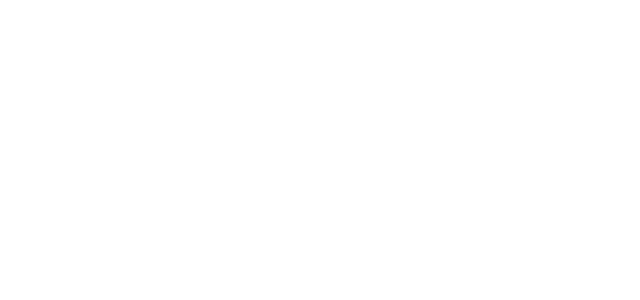
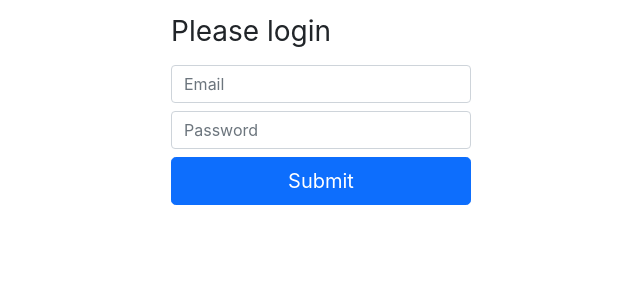
Before and after one commit to abhishek-kumar2/typescript-react-admin, a React (Create React App) app: page /login in a window 1280 px wide. Before the commit this address had no page. Shown: the top 300 px of the page, without its empty margins (319-959 px from the left). Built offline with nearby package versions, Linux system fonts and the light colour scheme.

Commit message:
Login registered user

```diff
--- a/src/App.tsx
+++ b/src/App.tsx
@@ -7,6 +7,7 @@
 import {BrowserRouter, Route, Routes} from "react-router-dom";
 import Dashboard from "./pages/Dashboard";
 import Register from "./pages/Register";
+import Login from "./pages/Login";
 
 
 function App() {
@@ -17,6 +18,7 @@
                   <Route path={'/'} element={<Dashboard/>}/>
                   <Route path={'/users'} element={<Users/>}/>
                   <Route path={'/register'} element={<Register/>}/>
+                  <Route path={'/login'} element={<Login/>}/>
               </Routes>
           </BrowserRouter>
       </div>
--- /dev/null
+++ b/src/pages/Login.tsx
@@ -0,0 +1,48 @@
+import axios from 'axios';
+import React, {SyntheticEvent, useState} from 'react';
+import { Navigate } from 'react-router-dom';
+
+const Login = () => {
+    const [email, setEmail] = useState('');
+    const [password, setPassword] = useState('');
+    const [redirect, setRedirect] = useState(false);
+
+    const submit = async (e: SyntheticEvent) => {
+        e.preventDefault();
+
+        try {
+            const {data} = await axios.post('http://localhost:8001/api/login', {
+                email,
+                password
+            }, {withCredentials: true});
+
+            setRedirect(true);
+            console.log(data);
+        } catch (e: any) {
+            console.log(`${e.response.status}: ${e.response.statusText}`);
+        }
+    }
+
+    if(redirect) {
+        return <Navigate to={'/'}/>;
+    }
+
+    return (
+        <main className="form-signin">
+            <form onSubmit={submit}>
+                <h1 className="h3 mb-3 fw-normal">Please login</h1>
+
+                <input type="email" className="form-control mb-2" placeholder="Email" required
+                       onChange={e => setEmail(e.target.value)}
+                />
+                <input type="password" className="form-control mb-2" placeholder="Password" required
+                       onChange={e => setPassword(e.target.value)}
+                />
+
+                <button className="w-100 btn btn-lg btn-primary" type="submit">Submit</button>
+            </form>
+        </main>
+    );
+};
+
+export default Login;
--- a/src/pages/Register.tsx
+++ b/src/pages/Register.tsx
@@ -1,6 +1,7 @@
 import React, {Component, SyntheticEvent} from 'react';
 import '../Login.css';
 import axios from 'axios';
+import { Navigate } from 'react-router-dom';
 
 class Register extends Component {
     first_name = '';
@@ -8,10 +9,14 @@
     email = '';
     password = '';
     confirm_password = '';
+    state = {
+        redirect: false
+    }
 
     submit = async (e: SyntheticEvent) => {
         e.preventDefault();
 
+        try {
             const response = await axios.post('http://localhost:8001/api/register', {
                 first_name: this.first_name,
                 last_name: this.last_name,
@@ -20,10 +25,21 @@
                 confirm_password: this.confirm_password
             });
 
-        console.log(response);
+            if (response.status === 200) {
+                this.setState({
+                    redirect: true
+                })
+            }
+        } catch (error: any) {
+            console.log(`${error.response.status}: ${error.response.statusText}`);
+        }
     }
 
     render() {
+        if(this.state.redirect) {
+            return <Navigate to={'/login'}/>
+        }
+
         return (
             <main className="form-signin">
                 <form onSubmit={this.submit}>
```
Lines whose indentation alone changed are shown as unchanged.
